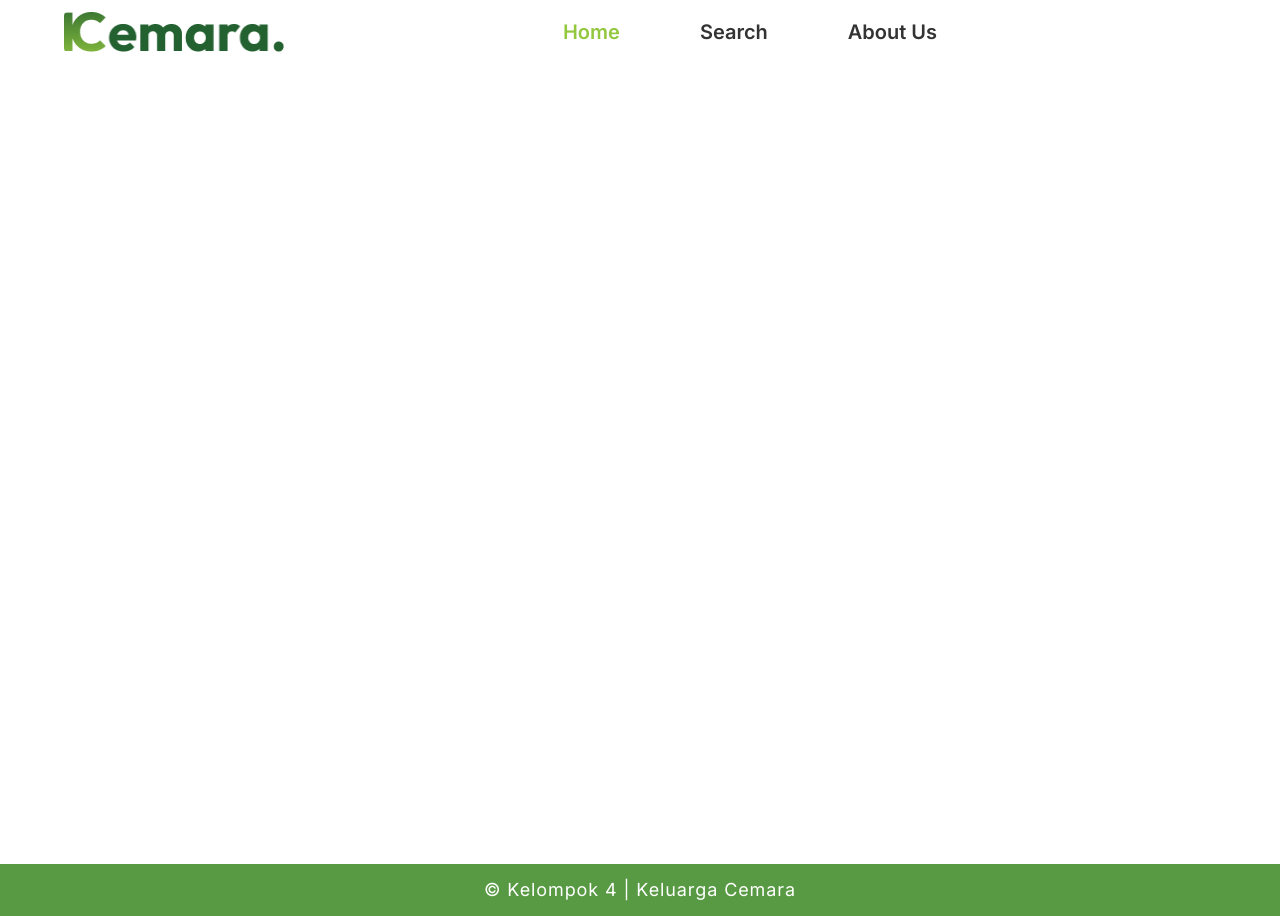
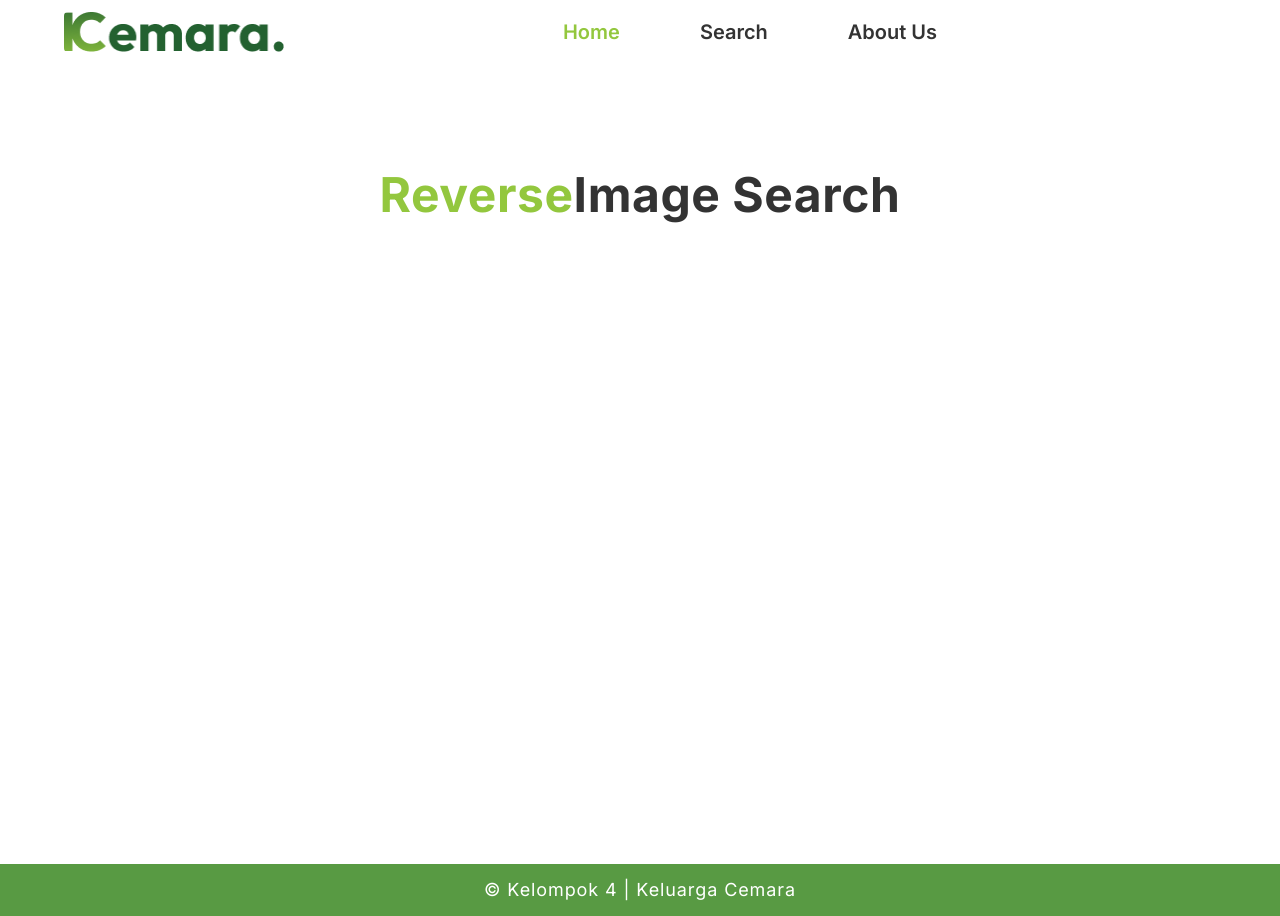
Before and after one commit to ZakiYudhistira/Algeo02-22035, a Next.js app in the folder my-app/: page / in a window 1280 px wide. Built offline with nearby package versions, Linux system fonts and the light colour scheme.

Commit message:
feat(Home Page): add title

```diff
--- a/my-app/src/app/Search/page.tsx
+++ b/my-app/src/app/Search/page.tsx
@@ -41,7 +41,7 @@ const Search = () => {
                 Upload Dataset
               </Button>
             </div>
-            <div className="flex flex-col">
+            <div className="flex flex-col gap-2">
               <div className="flex items-center justify-center gap-4">
                 <span className="font-montserrat text-[21px] font-semibold">
                   Color
--- a/my-app/src/components/ui/hero.tsx
+++ b/my-app/src/components/ui/hero.tsx
@@ -5,7 +5,14 @@ import React from "react";
 const Hero = () => {
   return (
     <div className="flex flex-col gap-5">
-      <div className="flex flex-col md:flex-row"></div>
+      <div className="">
+        <h1 className="text-center text-custom-green font-montserrat lg:leading-[70px] text-[30px] lg:text-5xl font-bold tracking-[0.54px]">
+          Reverse
+          <span className="text-center text-custom-black font-montserrat text-[30px] lg:text-5xl font-bold">
+            Image Search
+          </span>
+        </h1>
+      </div>
     </div>
   );
 };
```
